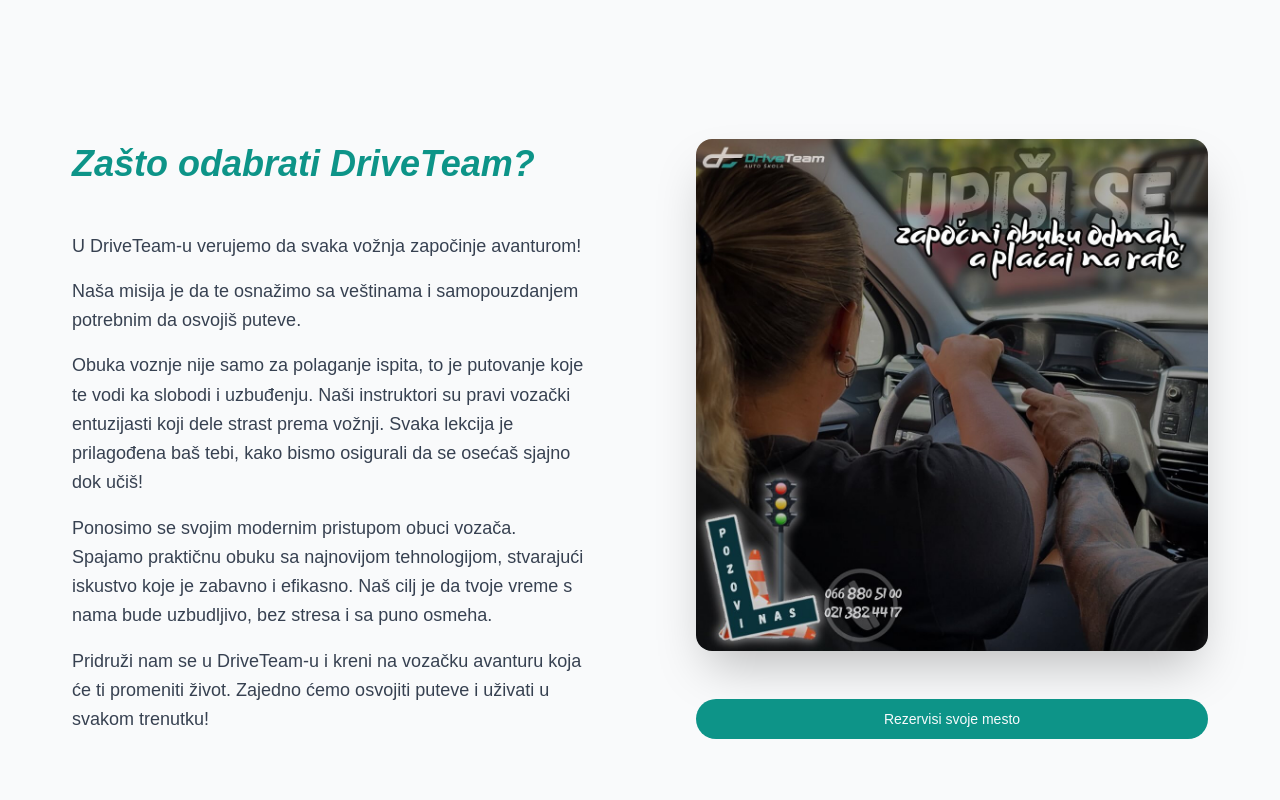
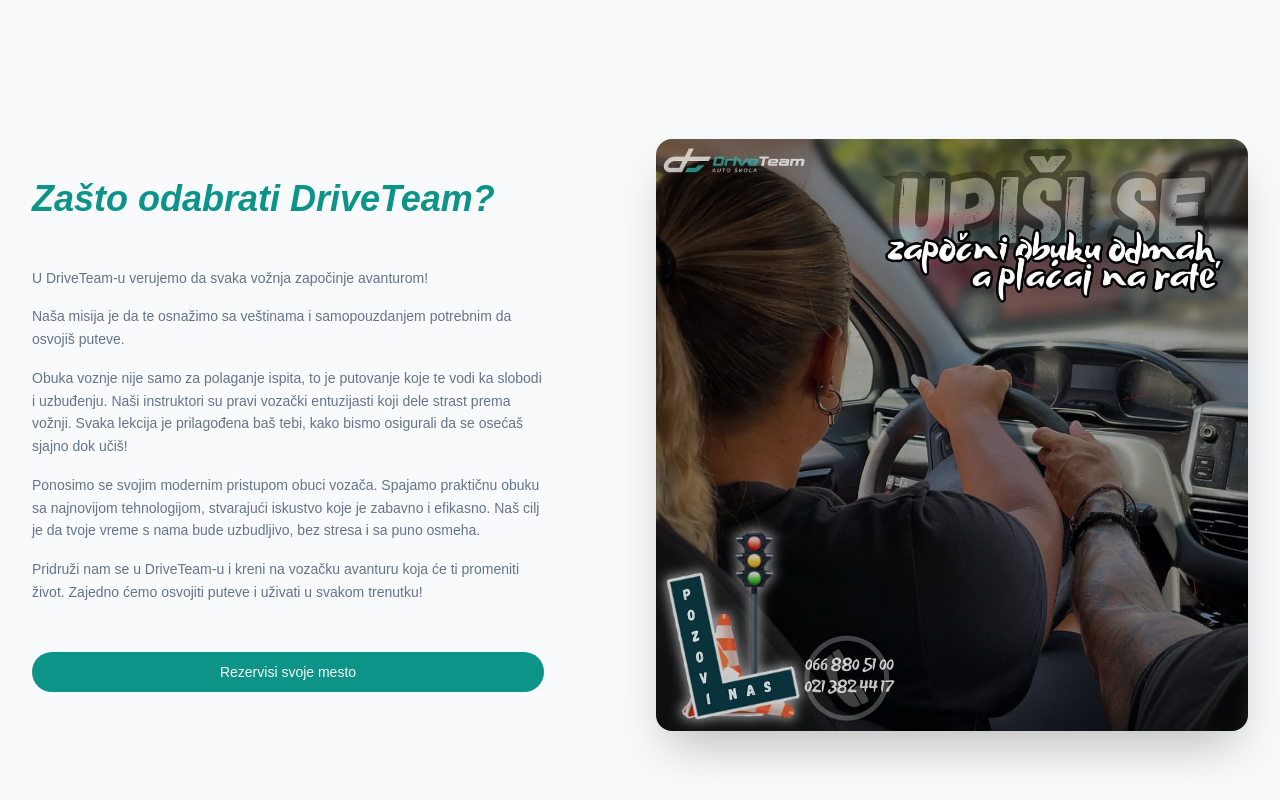
Before and after one commit to NenadBanjeglav/DriveTeam, a Next.js app: page / in a window 1280 px wide. Shown: the part 740-1540 px from the top of the page. Built offline with nearby package versions, Linux system fonts and the light colour scheme.

Commit message:
style mods

```diff
--- a/app/components/About.tsx
+++ b/app/components/About.tsx
@@ -13,34 +13,37 @@
           <h2 className="mb-12 text-center text-4xl font-bold italic text-teal-600 md:text-left">
             Zašto odabrati DriveTeam?
           </h2>
-          <p className="mb-4 text-center text-lg leading-relaxed text-gray-700 md:text-left">
+          <p className="mb-4 text-center text-sm leading-relaxed text-muted-foreground md:text-left">
             U DriveTeam-u verujemo da svaka vožnja započinje avanturom!
           </p>
-          <p className="mb-4 text-center text-lg leading-relaxed text-gray-700 md:text-left">
+          <p className="mb-4 text-center text-sm leading-relaxed text-muted-foreground md:text-left">
             Naša misija je da te osnažimo sa veštinama i samopouzdanjem
             potrebnim da osvojiš puteve.
           </p>
-          <p className="mb-4 text-center text-lg leading-relaxed text-gray-700 md:text-left">
+          <p className="mb-4 text-center text-sm leading-relaxed text-muted-foreground md:text-left">
             Obuka voznje nije samo za polaganje ispita, to je putovanje koje te
             vodi ka slobodi i uzbuđenju. Naši instruktori su pravi vozački
             entuzijasti koji dele strast prema vožnji. Svaka lekcija je
             prilagođena baš tebi, kako bismo osigurali da se osećaš sjajno dok
             učiš!
           </p>
-          <p className="mb-4 text-center text-lg leading-relaxed text-gray-700 md:text-left">
+          <p className="mb-4 text-center text-sm leading-relaxed text-muted-foreground md:text-left">
             Ponosimo se svojim modernim pristupom obuci vozača. Spajamo
             praktičnu obuku sa najnovijom tehnologijom, stvarajući iskustvo koje
             je zabavno i efikasno. Naš cilj je da tvoje vreme s nama bude
             uzbudljivo, bez stresa i sa puno osmeha.
           </p>
-          <p className="text-center text-lg leading-relaxed text-gray-700 md:text-left">
+          <p className="text-center text-sm leading-relaxed text-muted-foreground md:text-left">
             Pridruži nam se u DriveTeam-u i kreni na vozačku avanturu koja će ti
             promeniti život. Zajedno ćemo osvojiti puteve i uživati u svakom
             trenutku!
           </p>
+          <Button className="mt-12 w-full rounded-full bg-teal-600 hover:bg-teal-500">
+            Rezervisi svoje mesto
+          </Button>
         </div>
 
-        <div className="flex w-full max-w-lg flex-col justify-center">
+        <div className=" w-full ">
           <Image
             src="/about.jpg"
             width={600}
@@ -48,9 +51,6 @@
             alt="Instruktor i ucenik voze auto"
             className="rounded-2xl object-cover shadow-2xl"
           />
-          <Button className="mt-12 w-full rounded-full bg-teal-600 hover:bg-teal-500">
-            Rezervisi svoje mesto
-          </Button>
         </div>
       </div>
     </section>
--- a/app/components/Hero.tsx
+++ b/app/components/Hero.tsx
@@ -13,7 +13,7 @@
     <header
       id="home"
       className="mb-12 mt-[-150px] flex h-screen items-center justify-center bg-teal-50 bg-[url('/hero.jpg')] bg-cover bg-center pt-[150px]"
-      style={{ clipPath: "polygon(0 0, 100% 0, 100% 100%, 0 90%)" }}
+      style={{ clipPath: "polygon(0 0, 100% 0, 100% 100%, 0 95%)" }}
     >
       <div className="w-full rounded bg-black/50 p-6 text-center text-white shadow-lg">
         <h1 className="mb-4 text-3xl font-bold leading-tight md:text-5xl">
--- a/app/components/Steps.tsx
+++ b/app/components/Steps.tsx
@@ -16,7 +16,7 @@
     <section
       id="steps"
       className="mt-[-150px] bg-teal-100/50 p-8 pt-[200px]"
-      style={{ clipPath: "polygon(0 10%, 100% 0, 100% 100%, 0% 100%)" }}
+      style={{ clipPath: "polygon(0 5%, 100% 0, 100% 100%, 0% 100%)" }}
     >
       <h2 className="my-16 text-center text-4xl font-bold italic text-teal-600">
         Kako do vozačke dozvole?
--- /dev/null
+++ b/app/loading.tsx
@@ -0,0 +1,7 @@
+import React from "react";
+
+const loading = () => {
+  return <div>loading</div>;
+};
+
+export default loading;
```
